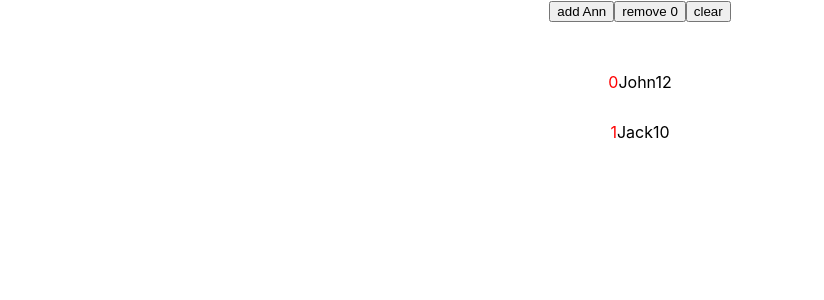
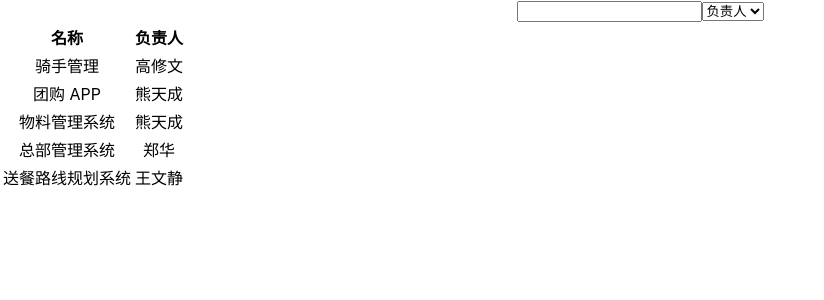
Before and after one commit to liyuan-meng/jira-demo, a React (Create React App) app: page / in a window 1280 px wide. Shown: the top 300 px of the page, without its empty margins (0-824 px from the left). Built offline with nearby package versions, Linux system fonts and the light colour scheme; data requests are answered from the project's data file.

Commit message:
chore: 删除无用代码

```diff
--- a/src/App.tsx
+++ b/src/App.tsx
@@ -1,13 +1,11 @@
 import React from 'react';
 import './App.css'
-// import ProjectListScreen from "./screen/project-list";
-import TsReactTest from "./try-use-array";
+import ProjectListScreen from "./screen/project-list";
 
 function App() {
   return (
     <div className="App">
-      {/*<ProjectListScreen/>*/}
-      <TsReactTest />
+      <ProjectListScreen/>
     </div>
   );
 }
--- a/src/try-use-array.tsx
+++ /dev/null
@@ -1,37 +0,0 @@
-import {useMount, useArray} from "./utils";
-
-interface Person {
-    name: string;
-    age: number;
-}
-
-const TsReactTest = () => {
-    const persons: Array<Person> = [
-        { name: 'John', age: 12 },
-        { name: 'Jack', age: 10 }
-    ];
-    const [values, clear, removeIndex, add] = useArray(persons);
-
-    useMount(() => {
-        // console.log(values.notExist);
-        // add({ name: 'David' });
-        // removeIndex('123');
-    });
-
-    return (
-        <div>
-            <button onClick={() => add({ name: 'Ann', age: 11 })}>add Ann</button>
-            <button onClick={() => removeIndex(0)}>remove 0</button>
-            <button style={{ marginBottom: 50 }} onClick={() => clear()}>clear</button>
-            {values.map((person, index) => (
-                <div style={{ marginBottom: 30 }}>
-                    <span style={{ color: 'red' }}>{index}</span>
-                    <span>{person.name}</span>
-                    <span>{person.age}</span>
-                </div>
-            ))}
-        </div>
-    );
-}
-
-export default TsReactTest;
```
